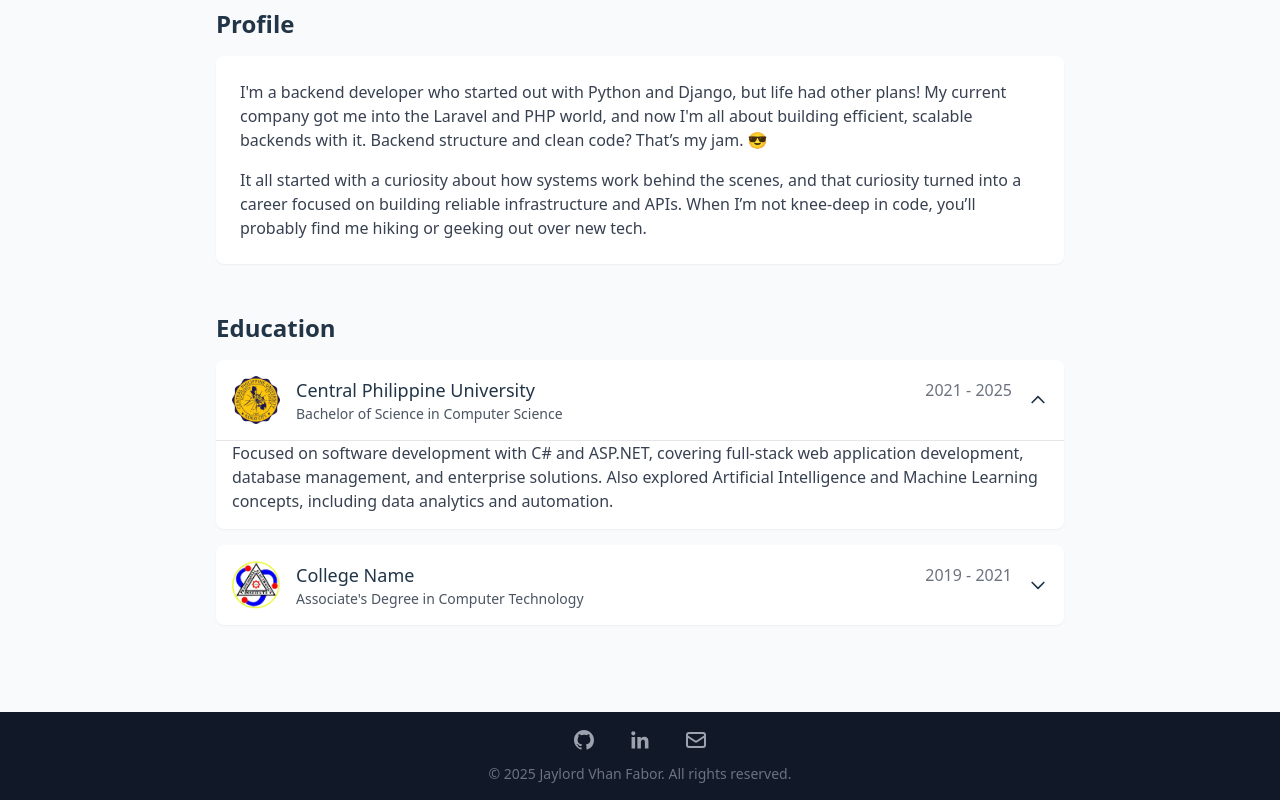
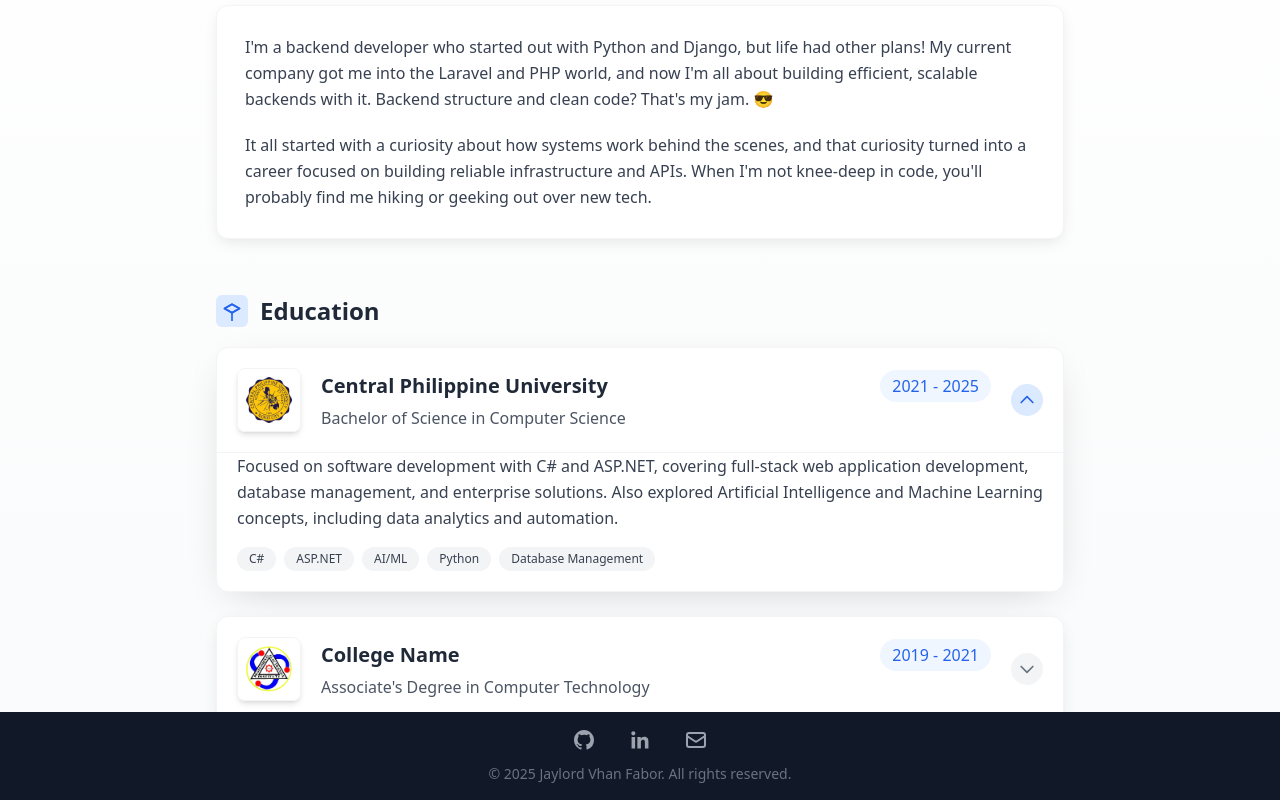
Before and after one commit to JjayFabor/jjayfabor.github.io, a React (Vite) app: page / in a window 1280 px wide. Both pictures are taken after a click on the element 640 px from the left and 400 px from the top of the page. Built offline with nearby package versions, Linux system fonts and the light colour scheme.

Commit message:
Updated About

```diff
--- a/src/components/About.jsx
+++ b/src/components/About.jsx
@@ -1,9 +1,7 @@
 import { useState } from 'react';
 
 const About = () => {
-    // State to track which education item is expanded
     const [expandedIndex, setExpandedIndex] = useState(null);
-
     // Education data with logos
     const education = [
       {
@@ -11,14 +9,16 @@ const About = () => {
         degree: "Bachelor of Science in Computer Science",
         year: "2021 - 2025",
         description: "Focused on software development with C# and ASP.NET, covering full-stack web application development, database management, and enterprise solutions. Also explored Artificial Intelligence and Machine Learning concepts, including data analytics and automation.",
-        logo: "/src/assets/cpu_logo.png"
+        logo: "/src/assets/cpu_logo.png",
+        skills: ["C#", "ASP.NET", "AI/ML", "Python", "Database Management"]
       },
       {
         school: "College Name",
         degree: "Associate's Degree in Computer Technology",
         year: "2019 - 2021",
         description: "Completed an intensive program focused on computer hardware servicing, networking, and software development, gaining hands-on experience in troubleshooting, system maintenance, and programming.",
-        logo: "/src/assets/peii_logo.png"
+        logo: "/src/assets/peii_logo.png",
+        skills: ["Hardware Servicing", "Networking", "Software Development"]
       }
     ];
 
@@ -32,53 +32,78 @@ const About = () => {
     };
 
     return (
-      <section id="about" className="py-10">
+      <section id="about" className="py-16 bg-gradient-to-b from-white to-gray-50">
         <div className="p-6 max-w-4xl w-full mx-auto">
-          <h2 className="text-3xl font-bold mb-8 text-center">About Me</h2>
+          <h2 className="text-3xl font-bold mb-10 text-center">About Me</h2>
 
-          <div className="mb-12">
-            <h3 className="text-2xl font-semibold mb-4">Profile</h3>
-            <div className="bg-white p-6 rounded-lg shadow-sm">
-            <p className="text-gray-700 mb-4">
+          <div className="mb-14">
+            <h3 className="text-2xl font-semibold mb-5 text-gray-800 flex items-center">
+              <span className="bg-blue-100 text-blue-600 p-1.5 rounded-md mr-3">
+                <svg className="w-5 h-5" fill="none" stroke="currentColor" viewBox="0 0 24 24">
+                  <path strokeLinecap="round" strokeLinejoin="round" strokeWidth="2" d="M16 7a4 4 0 11-8 0 4 4 0 018 0zM12 14a7 7 0 00-7 7h14a7 7 0 00-7-7z" />
+                </svg>
+              </span>
+              Profile
+            </h3>
+            <div className="bg-white p-7 rounded-xl border border-gray-100 shadow-[0_5px_15px_-3px_rgba(0,0,0,0.1)] hover:shadow-[0_10px_30px_-12px_rgba(0,0,0,0.2)] transition-shadow duration-300">
+              <p className="text-gray-700 mb-5 leading-relaxed">
                 I'm a backend developer who started out with Python and Django, but life had other plans!
                 My current company got me into the Laravel and PHP world, and now I'm all about building
-                efficient, scalable backends with it. Backend structure and clean code? That’s my jam. 😎
+                efficient, scalable backends with it. Backend structure and clean code? That's my jam. 😎
               </p>
-            <p className="text-gray-700">
+              <p className="text-gray-700 leading-relaxed">
                 It all started with a curiosity about how systems work behind the scenes, and that curiosity
-                turned into a career focused on building reliable infrastructure and APIs. When I’m not
-                knee-deep in code, you’ll probably find me hiking or geeking out over new tech.
+                turned into a career focused on building reliable infrastructure and APIs. When I'm not
+                knee-deep in code, you'll probably find me hiking or geeking out over new tech.
               </p>
-
             </div>
           </div>
 
           <div>
-            <h3 className="text-2xl font-semibold mb-4">Education</h3>
-            <div className="space-y-4">
+            <h3 className="text-2xl font-semibold mb-5 text-gray-800 flex items-center">
+              <span className="bg-blue-100 text-blue-600 p-1.5 rounded-md mr-3">
+                <svg className="w-5 h-5" fill="none" stroke="currentColor" viewBox="0 0 24 24">
+                  <path strokeLinecap="round" strokeLinejoin="round" strokeWidth="2" d="M12 14l9-5-9-5-9 5 9 5z" />
+                  <path strokeLinecap="round" strokeLinejoin="round" strokeWidth="2" d="M12 14l9-5-9-5-9 5 9 5z" />
+                  <path strokeLinecap="round" strokeLinejoin="round" strokeWidth="2" d="M12 14v10" />
+                </svg>
+              </span>
+              Education
+            </h3>
+            <div className="space-y-6">
               {education.map((edu, index) => (
                 <div
                   key={index}
-                  className="bg-white rounded-lg shadow-sm overflow-hidden transition-all duration-300 ease-in-out hover:shadow-md"
+                  className={`bg-white rounded-xl border border-gray-100 overflow-hidden transition-all duration-300 ease-in-out
+                    ${expandedIndex === index
+                      ? 'shadow-[0_10px_40px_-15px_rgba(0,0,0,0.2)]'
+                      : 'shadow-[0_5px_15px_-3px_rgba(0,0,0,0.1)]'}
+                    hover:shadow-[0_15px_50px_-12px_rgba(0,0,0,0.25)]`}
                   onClick={() => toggleExpand(index)}
                 >
                   {/* Header - Always visible */}
-                  <div className="p-4 cursor-pointer flex items-center gap-4">
+                  <div className="p-5 cursor-pointer flex items-center gap-5">
                     <div className="flex-shrink-0">
+                      <div className="w-16 h-16 rounded-lg overflow-hidden shadow-md border border-gray-100">
                         <img
                           src={edu.logo}
                           alt={`${edu.school} logo`}
-                        className="w-12 h-12 object-contain"
+                          className="w-full h-full object-contain p-2"
                         />
+                      </div>
                     </div>
                     <div className="flex-grow">
                       <div className="flex flex-col md:flex-row md:justify-between md:items-center">
-                        <h4 className="text-lg font-medium">{edu.school}</h4>
-                        <span className="text-gray-500 text-sm md:text-base">{edu.year}</span>
+                        <h4 className="text-xl font-semibold text-gray-800">{edu.school}</h4>
+                        <span className="text-blue-600 font-medium text-sm md:text-base bg-blue-50 px-3 py-1 rounded-full">
+                          {edu.year}
+                        </span>
                       </div>
-                      <p className="text-gray-600 text-sm">{edu.degree}</p>
+                      <p className="text-gray-600 mt-1">{edu.degree}</p>
                     </div>
                     <div className="flex-shrink-0">
+                      <div className={`w-8 h-8 rounded-full flex items-center justify-center transition-colors
+                        ${expandedIndex === index ? 'bg-blue-100 text-blue-600' : 'bg-gray-100 text-gray-500'}`}>
                         <svg
                           className={`w-5 h-5 transition-transform duration-300 ${expandedIndex === index ? 'rotate-180' : ''}`}
                           fill="none"
@@ -89,15 +114,27 @@ const About = () => {
                         </svg>
                       </div>
                     </div>
+                  </div>
 
                   {/* Description - Expandable content */}
                   <div
                     className={`overflow-hidden transition-all duration-300 ease-in-out ${
-                      expandedIndex === index ? 'max-h-40 opacity-100' : 'max-h-0 opacity-0'
+                      expandedIndex === index ? 'max-h-96 opacity-100' : 'max-h-0 opacity-0'
                     }`}
                   >
-                    <div className="p-4 pt-0 border-t">
-                      <p className="text-gray-700">{edu.description}</p>
+                    <div className="p-5 pt-0 border-t border-gray-100">
+                      <div className="pl-0 md:pl-21">
+                        <p className="text-gray-700 leading-relaxed">{edu.description}</p>
+
+                        {/* Skills or courses */}
+                        <div className="mt-4 flex flex-wrap gap-2">
+                          {edu.skills.map((skill, skillIndex) => (
+                            <span key={skillIndex} className="bg-gray-100 text-gray-700 text-xs px-3 py-1 rounded-full">
+                              {skill}
+                            </span>
+                          ))}
+                        </div>
+                      </div>
                     </div>
                   </div>
                 </div>
```
Lines whose indentation alone changed are shown as unchanged.
